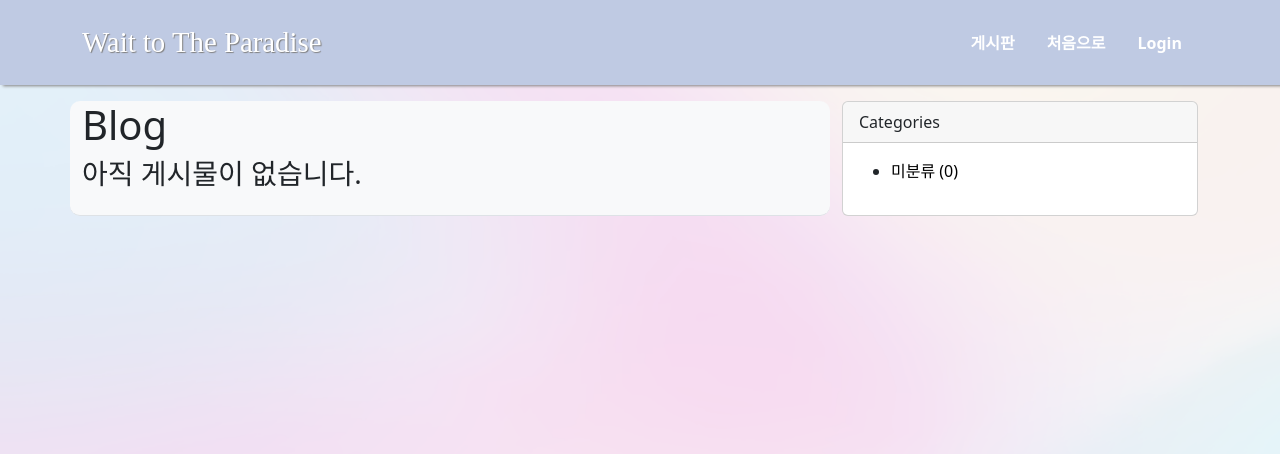
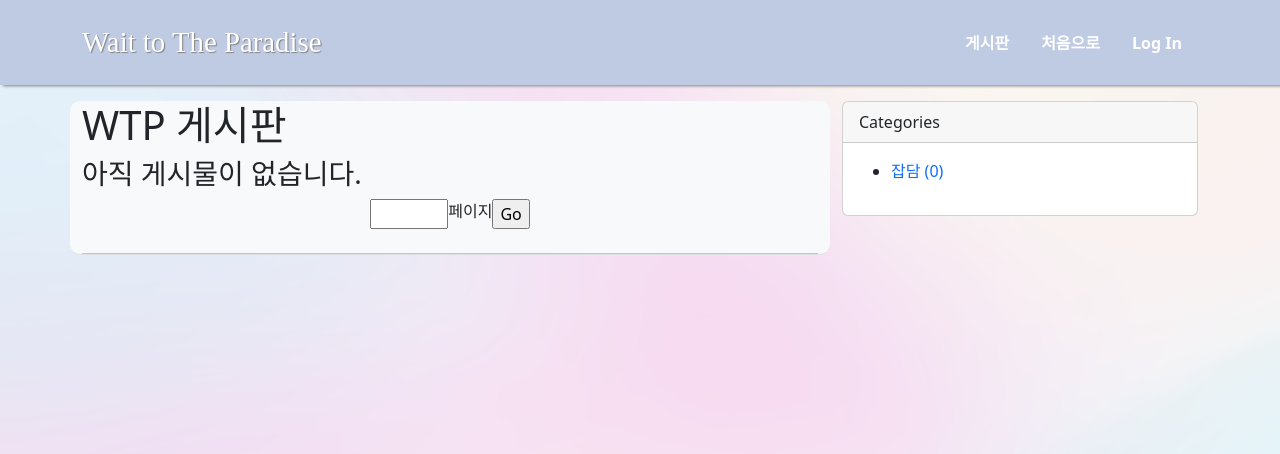
Before and after one commit to hajongseon/backup, a Django app: page /board/ in a window 1280 px wide. Shown: the top 454 px of the page. Run offline with Django 4.2, Linux system fonts and the light colour scheme; data that the repository does not hold is empty; some libraries are stand-ins or nearby versions.

Commit message:
검수0521

```diff
--- a/board/templates/board/base.html
+++ b/board/templates/board/base.html
@@ -6,11 +6,14 @@
     <title>Title</title>
     <link rel="stylesheet" href="{% static 'board/bootstrap/bootstrap.min.css' %}" media="screen">
     <link rel="stylesheet" href="{% static 'board/bootstrap/jquery-3.7.0.min.js' %}" media="screen">
-    <script src="https://kit.fontawesome.com/2d16194314.js" crossorigin="anonymous"></script>
-    <script src="https://kit.fontawesome.com/20f2b02ec6.js" crossorigin="anonymous"></script>
+    <link rel="stylesheet" href="https://cdnjs.cloudflare.com/ajax/libs/font-awesome/6.1.0/css/all.min.css"
+          integrity="sha512-10/jx2EXwxxWqCLX/hHth/vu2KY3jCF70dCQB8TSgNjbCVAC/8vai53GfMDrO2Emgwccf2pJqxct9ehpzG+MTw=="
+          crossorigin="anonymous" referrerpolicy="no-referrer" />
     <script src="https://code.jquery.com/jquery-3.6.0.min.js"></script>
-    <script src="https://cdn.jsdelivr.net/npm/@popperjs/core@2.9.3/dist/umd/popper.min.js"></script>
+    <script src="https://unpkg.com/@popperjs/core@2.11.6/dist/umd/popper.min.js"></script>
     <script src="https://cdn.jsdelivr.net/npm/bootstrap@5.1.0/dist/js/bootstrap.min.js"></script>
+    <script src="https://cdn.jsdelivr.net/npm/bootstrap@5.3.0-alpha1/dist/js/bootstrap.min.js"></script>
+
 
 
 
--- a/board/templates/board/navbar.html
+++ b/board/templates/board/navbar.html
@@ -5,26 +5,31 @@
     <meta charset="UTF-8">
     <title>Title</title>
     <link rel="stylesheet" href="{% static 'board/bootstrap/bootstrap.min.css' %}" media="screen">
-    <link rel="stylesheet" href="{% static 'board/bootstrap/bootstrap.min.css.map' %}" media="screen">
     <script src="https://kit.fontawesome.com/20f2b02ec6.js" crossorigin="anonymous"></script>
     <script src="https://code.jquery.com/jquery-3.6.0.min.js"></script>
     <script src="https://cdn.jsdelivr.net/npm/@popperjs/core@2.9.3/dist/umd/popper.min.js"></script>
     <script src="https://cdn.jsdelivr.net/npm/bootstrap@5.1.0/dist/js/bootstrap.min.js"></script>
-    <link rel="stylesheet" href="{% static 'board/bootstrap/main.css' %}">
-
 
 </head>
 <body>
-<nav class="navbar navbar-expand-lg bg-body-tertiary p-3 text-white" style="background:#BFCAE3; box-shadow: 3px 1px 3px gray;">
+<!-- board navbar -->
+<nav class="navbar navbar-expand-lg bg-body-tertiary p-3 text-white"
+     style="background:#BFCAE3; box-shadow: 3px 1px 3px gray">
     <div class="container">
-        <a class="navbar-nav navbar-brand me-auto me-4 " style="color:#FFFFFF; font-family: 'Roboto Slab' , serif; font-size: 1.8rem; text-shadow: 1px 1px 1px gray;" href="/wtp/">Wait to The Paradise</a>
+        <a class="navbar-nav navbar-brand me-auto me-4 "
+           style="color:#FFFFFF; font-family: 'Roboto Slab' , serif; font-size: 1.8rem; text-shadow: 1px 1px 1px gray;"
+           href="/">Wait to The Paradise</a>
         <button class="navbar-toggler" type="button" data-bs-toggle="collapse" data-bs-target="#navbarSupportedContent"
                 aria-controls="navbarSupportedContent" aria-expanded="false" aria-label="Toggle navigation"><span
                 class="navbar-toggler-icon"></span></button>
         <div class="collapse navbar-collapse" id="navbarSupportedContent">
             <ul class="navbar-nav ms-auto mb-2 mb-lg-0">
-                <li class="nav-item px-3"><a class="text-decoration-none icon" style="color:#FFFFFF; font-weight:bold; line-height:40px;" href="/board/">게시판</a></li>
-                <li class="nav-item px-3"><a class="text-decoration-none icon" style="color:#FFFFFF; font-weight:bold; line-height:40px;" href="/wtp/">처음으로</a></li>
+                <li class="nav-item px-3"><a class="text-decoration-none icon"
+                                             style="color:#FFFFFF; font-weight:bold; line-height:40px;" href="/board/">게시판</a>
+                </li>
+                <li class="nav-item px-3"><a class="text-decoration-none icon"
+                                             style="color:#FFFFFF; font-weight:bold; line-height:40px;" href="/wtp/">처음으로</a>
+                </li>
             </ul>
             <ul class="navbar-nav mr-auto">
                 {% if user.is_authenticated %}
@@ -49,7 +54,8 @@
             {% else %}
             <ul class="navbar-nav mr-auto">
                 <li class="nav-item px-3">
-                    <a class="text-decoration-none icon" style="color:#FFFFFF; font-weight:bold; line-height:40px;" href="#" data-bs-toggle="modal" data-bs-target="#loginModal">Login</a>
+                    <a class="text-decoration-none icon" style="color:#FFFFFF; font-weight:bold; line-height:40px;"
+                       href="#" data-bs-toggle="modal" data-bs-target="#loginModal">Log In</a>
                 </li>
                 {% endif %}
             </ul>
@@ -61,28 +67,30 @@
         <div class="modal-dialog">
             <div class="modal-content">
                 <div class="modal-header">
-                    <h1 class="modal-title fs-5" id="loginModalLabel" style="color:black">Login</h1>
+                    <h1 class="modal-title fs-5" id="loginModalLabel"><i class="fas fa-sign-in-alt"></i>&nbsp; 로그인
+                    </h1>
                     <button type="button" class="btn-close" data-bs-dismiss="modal" aria-label="Close"></button>
                 </div>
+                <div class="modal-body">
+                    <div class="row">
+                        <div class="col-lg-6">
+                            <a role="button" class="btn btn-danger" href="{% provider_login_url 'google' %}">
+                                <i class="fa-brands fa-google"></i>&nbsp;&nbsp; 구글아이디로 로그인</a>
+                            <a role="button" class="btn btn-primary"
+                               href="/accounts/login/"><i class="fa-sharp fa-regular fa-envelope"></i>&nbsp;&nbsp;기타계정으로
+                                로그인
+                            </a>
+                        </div>
+                        <div class="col-lg-6">
+                            <a role="button" type="button" class="btn btn-warning"
+                               href="/accounts/signup/"><i class="far fa-smile-wink"></i>&nbsp;&nbsp; 회원가입
 
-                <div class="modal-content">
-                    <div class="modal-body">
-                        <div class="row">
-                            <div class="col-lg-6" style="text-align:center;">
-                                <a role="button" class="btn btn-danger btn-w-190" href="{% provider_login_url 'google' %}">
-                                    <i class="fa-brands fa-google"></i> Log in with Google</a>
-                                <a role="button" class="btn btn-primary btn-w-190" href="/accounts/login/"><i class="fa-sharp fa-regular fa-envelope"></i> Log in with E-mail
-                                </a>
-                            </div>
-                            <div class="col-lg-6" style="text-align:center;">
-                                <a role="button" type="button" class="btn btn-warning btn-w-190" href="/accounts/signup/"><i class="far fa-smile-wink"></i> Sign up with E-mail
-                                </a>
-                            </div>
+                            </a>
                         </div>
                     </div>
-                    <div class="modal-footer" style="margin-top:10px;">
-                        <button type="button" class="btn text-white btn-close-1" data-bs-dismiss="modal">Close</button>
-                    </div>
+                </div>
+                <div class="modal-footer">
+                    <button type="button" class="btn btn-secondary" data-bs-dismiss="modal">Close</button>
                 </div>
             </div>
         </div>
--- a/board/templates/board/pagination.html
+++ b/board/templates/board/pagination.html
@@ -1,93 +1,39 @@
-<!DOCTYPE html>
+<!DOCTYPE>
 {% load static %}
-<html lang="en">
 <head>
-    <meta charset="UTF-8">
-    <title>Title</title>
+    <link rel="stylesheet" href="{% static 'board/bootstrap/main.css' %}" media="screen">
     <link rel="stylesheet" href="{% static 'board/bootstrap/bootstrap.min.css' %}" media="screen">
-    <link rel="stylesheet" href="{% static 'board/bootstrap/jquery-3.7.0.min.js' %}" media="screen">
-    <script src="https://kit.fontawesome.com/2d16194314.js" crossorigin="anonymous"></script>
-    <script src="https://kit.fontawesome.com/20f2b02ec6.js" crossorigin="anonymous"></script>
-    <script src="https://code.jquery.com/jquery-3.6.0.min.js"></script>
-    <script src="https://cdn.jsdelivr.net/npm/@popperjs/core@2.9.3/dist/umd/popper.min.js"></script>
-    <script src="https://cdn.jsdelivr.net/npm/bootstrap@5.1.0/dist/js/bootstrap.min.js"></script>
-    <script src="https://cdn.jsdelivr.net/npm/bootstrap@5.3.0-alpha3/dist/js/bootstrap.min.js"
-            integrity="sha384-Y4oOpwW3duJdCWv5ly8SCFYWqFDsfob/3GkgExXKV4idmbt98QcxXYs9UoXAB7BZ"
-            crossorigin="anonymous"></script>
-    <script src="https://cdnjs.cloudflare.com/ajax/libs/popper.js/1.14.7/umd/popper.min.js"></script>
-    <script src="https://cdnjs.cloudflare.com/ajax/libs/twitter-bootstrap/4.3.1/js/bootstrap.min.js"></script>
-
+    <link rel="stylesheet" href="{% static 'board/bootstrap/bootstrap.min.css.map' %}" media="screen">
+    <link rel="stylesheet" href="https://cdnjs.cloudflare.com/ajax/libs/font-awesome/6.1.0/css/all.min.css"
+          integrity="sha512-10/jx2EXwxxWqCLX/hHth/vu2KY3jCF70dCQB8TSgNjbCVAC/8vai53GfMDrO2Emgwccf2pJqxct9ehpzG+MTw=="
+          crossorigin="anonymous" referrerpolicy="no-referrer"/>
 </head>
-
 <body>
 <!--번호입력하면 이동하는태그-->
 <form method="GET" class="d-flex justify-content-center">
-    <input type="number" name="page" min="1" max="{{ page_obj.paginator.num_pages }}">
+    <input type="number" name="page" min="1" max="{{ page_obj.paginator.num_pages }}">페이지
     <input type="submit" value="Go">
 </form>
 <br/>
-<!-- 페이징처리 시작 -->
-<ul class="pagination justify-content-center">
-    <!-- 맨 처음 -->
-    {% if page_obj.has_previous %}
-    <li class="page-item">
-        <a class="page-link" href="?page=1" aria-label="first">
-            <span aria-hidden="true">처음으로</span>
-        </a>
-    </li>
-    {% else %}
-    <li class="page-item disabled">
-        <span class="page-link" aria-hidden="true">처음으로</span>
-    </li>
+<!-- pagination -->
+<nav aria-label="Pagination">
+    <hr class="my-0"/>
+    {% if is_paginated %}
+    <ul class="pagination justify-content-center my-4">
+        {% if page_obj.has_previous %}
+        <li class="page-item"><a class="page-link btn-back" href="?page={{ page_obj.previous_page_number }}">이전</a></li>
+        {% else %}
+        <li class="page-item disabled"><a class="page-link btn-back" href="#">이전</a></li>
+        {% endif %}
+
+        {% if page_obj.has_next %}
+        <li class="page-item"><a class="page-link btn-back" href="?page={{ page_obj.next_page_number }}">다음</a></li>
+        {% else %}
+        <li class="page-item disabled"><a class="page-link btn-back" href="#">다음</a></li>
+        {% endif %}
+    </ul>
     {% endif %}
-    <!-- 이전페이지 -->
-    {% if page_obj.has_previous %}
-    <li class="page-item">
-        <a class="page-link" href="?page={{ page_obj.previous_page_number }}">이전</a>
-    </li>
-    {% else %}
-    <li class="page-item disabled">
-        <a class="page-link" tabindex="-1" aria-disabled="true" href="#">이전</a>
-    </li>
-    {% endif %}
-    <!-- 페이지리스트 -->
-    {% for page_number in page_obj.paginator.page_range %}
-    {% if page_number >= page_obj.number|add:0 and page_number <= page_obj.number|add:10 %}
-    {% if page_number == page_obj.number %}
-    <li class="page-item active" aria-current="page">
-        <a class="page-link" href="?page={{ page_number }}">{{ page_number }}</a>
-    </li>
-    {% else %}
-    <li class="page-item">
-        <a class="page-link" href="?page={{ page_number }}">{{ page_number }}</a>
-    </li>
-    {% endif %}
-    {% endif %}
-    {% endfor %}
-    <!-- 다음페이지 -->
-    {% if page_obj.has_next %}
-    <li class="page-item">
-        <a class="page-link" href="?page={{ page_obj.next_page_number }}">다음</a>
-    </li>
-    {% else %}
-    <li class="page-item disabled">
-        <a class="page-link" tabindex="-1" aria-disabled="true" href="#">다음</a>
-    </li>
-    {% endif %}
-    <!-- 맨 마지막 -->
-    {% if page_obj.has_next %}
-    <li class="page-item">
-        <a class="page-link" href="?page={{ page_obj.paginator.num_pages }}" aria-label="last">
-            <span aria-hidden="true">끝으로</span>
-        </a>
-    </li>
-    {% else %}
-    <li class="page-item disabled">
-        <span class="page-link" aria-hidden="true">끝으로</span>
-    </li>
-    {% endif %}
-</ul>
 
-<!-- 페이징처리 끝 -->
+</nav>
 
 </body>
--- a/board/templates/board/post_list.html
+++ b/board/templates/board/post_list.html
@@ -5,30 +5,30 @@
 {% if user.is_authenticated %}
 {% if user.is_superuser or user.is_staff %}
 <a class="btn btn-info btn-sm float-end" href="/board/create_post/" role="button">
-    <i class="fas fa-pen"></i>&nbsp;&nbsp;New Post</a>
+    <i class="fas fa-pen"></i>&nbsp;&nbsp;글쓰기</a>
 {% endif %}
 {% endif %}
 
 
 <h1>
-    Blog
+    WTP 게시판
     {% if category %}<span class="badge bg-success">{{ category }}</span>{% endif %}
 </h1>
 {% if post_list.exists %}
 {% for p in post_list %}
 <!-- Blog post-->
 <div class="card mb-4" id="post-{{ p.pk }}">
-    <div class="card-body">
+    <div class="card-body" style="cursor:pointer" onclick="location.href='{{ p.get_absolute_url }}'">
         <div class="small text-muted">{{ p.created_at }}</div>
         {% if p.category %}
         <span class="badge text-bg-success float-end">{{ p.category }}</span>
         {% else %}
-        <span class="badge text-bg-success float-end">미분류</span>
+        <span class="badge text-bg-success float-end">잡담</span>
         {% endif %}
         <h2 class="card-title h4">{{ p.title }}</h2>
-        <p class="card-text">{{ p.get_content_markdown | truncatewords_html:10 | safe }}</p>
-        <a href="#">{{ p.author | upper }}</a>
-        <a href="{{ p.get_absolute_url }}" class="btn btn-primary">Read more →</a>
+        <p>이 글에 [{{ p.comment_set.count }}]개의 댓글이 달렸습니다.</p>
+        <a style="text-decoration:none; color: black;" href="#"> 작성자: {{ p.author }}</a>
+
     </div>
 </div>
 {% endfor %}
@@ -36,12 +36,6 @@
 <h3>아직 게시물이 없습니다.</h3>
 {% endif %}
 
+{% include 'board/pagination.html' %}
 
-{% if is_paginated %}
-<!-- 페이지네이션 컨텍스트 정의 시작 -->
-  {% with page_obj.paginator as paginator %}
-    {% include 'board/pagination.html' %}
-  {% endwith %}
-<!-- 페이지네이션 컨텍스트 정의 끝 -->
-{% endif %}
 {% endblock %}
--- a/board/templates/board/side_widgets.html
+++ b/board/templates/board/side_widgets.html
@@ -22,7 +22,7 @@
                         {% endfor %}
                         <li>
                             <a class="text-decoration-none" href="/board/category/no_category/">
-                                미분류 ({{ no_category_post_count }})</a>
+                                잡담 ({{ no_category_post_count }})</a>
                         </li>
                     </ul>
                 </div>
--- a/board/views.py
+++ b/board/views.py
@@ -36,7 +36,7 @@ class PostDetail(DetailView):
 
 def category_page(request, slug):
     if slug == 'no_category':
-        category = '미분류'
+        category = '잡담'
         post_list = Post.objects.filter(category=None)
     else:
         category = Category.objects.get(slug=slug)
```
Also changed, not shown: board/templates/board/post_detail.html (+61 -28 lines), wait_to_the_paradise/settings.py (+8 -7 lines).
